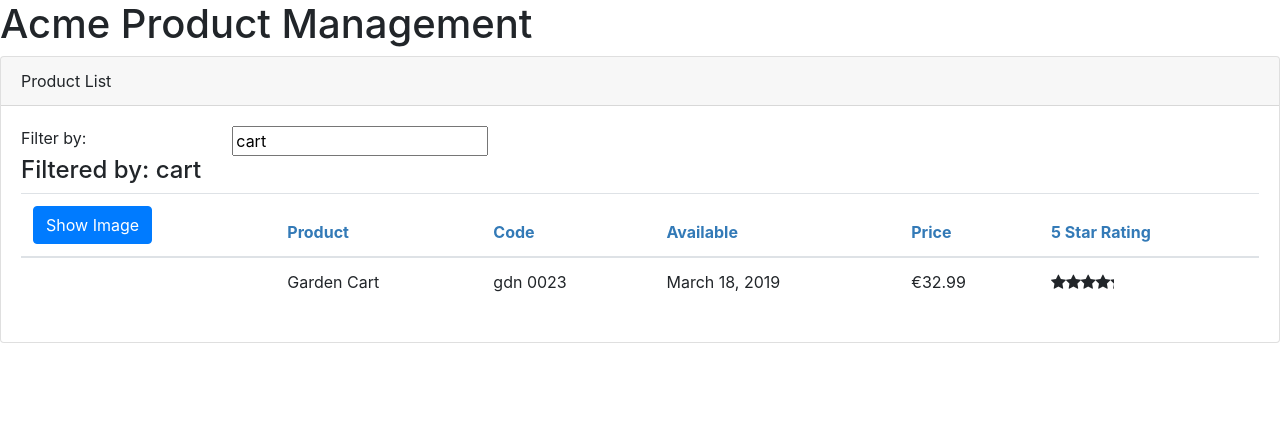
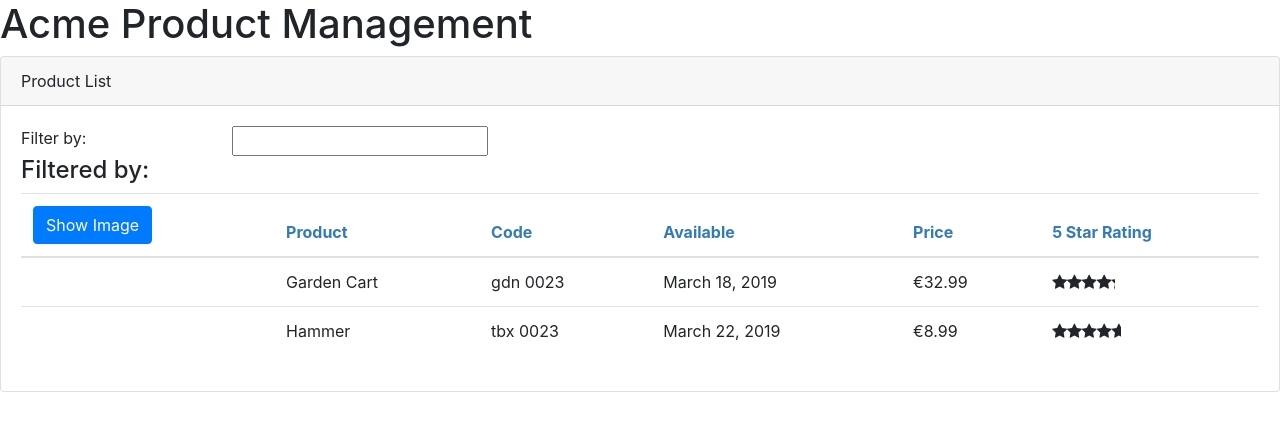
Before and after one commit to darkheart101/NgTutorial, an Angular app in the folder NgTutorial/: page / in a window 1280 px wide. Shown: the top 430 px of the page. Built offline with nearby package versions, Linux system fonts and the light colour scheme.

Commit message:
Services and Dependancy Injection

```diff
--- a/NgTutorial/src/app/products/product-list.component.ts
+++ b/NgTutorial/src/app/products/product-list.component.ts
@@ -1,5 +1,6 @@
 import { Component, OnInit } from '@angular/core';
 import { IProduct } from './product';
+import { ProductService } from './product.service';
 
 @Component({
     selector: 'pm-products',
@@ -24,36 +25,15 @@
         this.filteredProducts = this.listFilter?this.performFilter(this.listFilter):this.products;
     }
     filteredProducts: IProduct[];
-    products: IProduct[] = [
-        {
-            "productId": 2,
-            "productName": "Garden Cart",
-            "productCode": "GDN-0023",
-            "releaseDate": "March 18, 2019",
-            "description": "fancy description heare",
-            "price": 32.99,
-            "starRating": 4.2,
-            "imageUrl": "https://cdn11.bigcommerce.com/s-9p889rxpkb/product_images/uploaded_images/vc-launch-hp-banner.jpg"
-        },
-        {
-            "productId": 3,
-            "productName": "Hammer",
-            "productCode": "TBX-0023",
-            "releaseDate": "March 22, 2019",
-            "description": "fancy description heare",
-            "price": 8.99,
-            "starRating": 4.6,
-            "imageUrl": "https://cdn11.bigcommerce.com/s-9p889rxpkb/product_images/uploaded_images/vc-launch-hp-banner.jpg"
-        }
-    ];
+    products: IProduct[] = [];
 
-    constructor() {
-        this.filteredProducts = this.products;
-        this.listFilter = 'cart';
+
+    constructor(private productService: ProductService) {
     }
 
     ngOnInit() {
-        console.log('In OnInit!');
+        this.products = this.productService.getProducts();
+        this.filteredProducts = this.products;
     }
 
     toggleImage(): void
--- /dev/null
+++ b/NgTutorial/src/app/products/product.service.ts
@@ -0,0 +1,35 @@
+import { Injectable } from '@angular/core';
+import { IProduct } from './product';
+
+@Injectable({
+    providedIn:'root'
+})
+export class ProductService{
+
+    getProducts(): IProduct[]
+    {
+        return [
+            {
+                "productId": 2,
+                "productName": "Garden Cart",
+                "productCode": "GDN-0023",
+                "releaseDate": "March 18, 2019",
+                "description": "fancy description heare",
+                "price": 32.99,
+                "starRating": 4.2,
+                "imageUrl": "https://cdn11.bigcommerce.com/s-9p889rxpkb/product_images/uploaded_images/vc-launch-hp-banner.jpg"
+            },
+            {
+                "productId": 3,
+                "productName": "Hammer",
+                "productCode": "TBX-0023",
+                "releaseDate": "March 22, 2019",
+                "description": "fancy description heare",
+                "price": 8.99,
+                "starRating": 4.6,
+                "imageUrl": "https://cdn11.bigcommerce.com/s-9p889rxpkb/product_images/uploaded_images/vc-launch-hp-banner.jpg"
+            }
+        ];
+    }
+
+}
```
